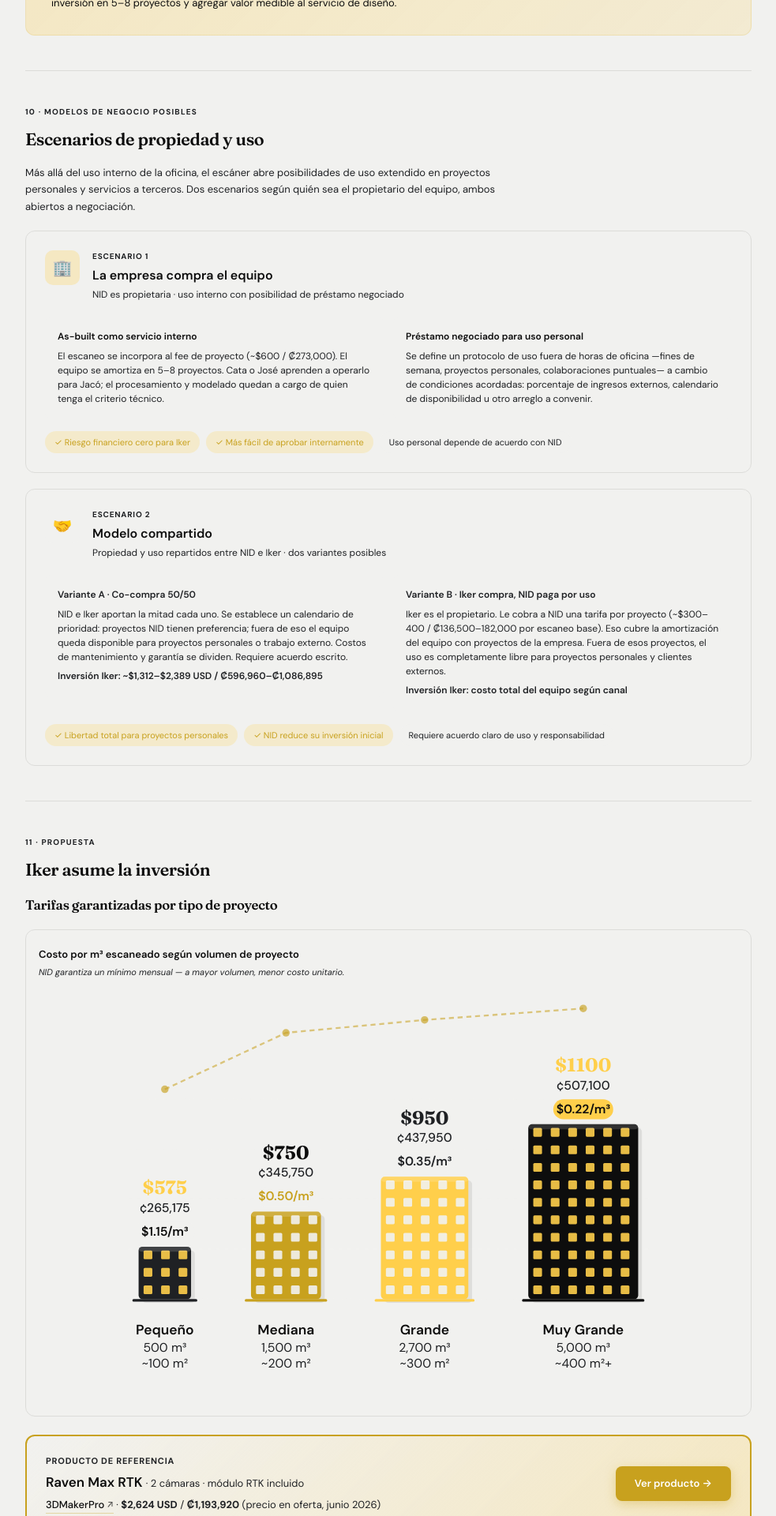
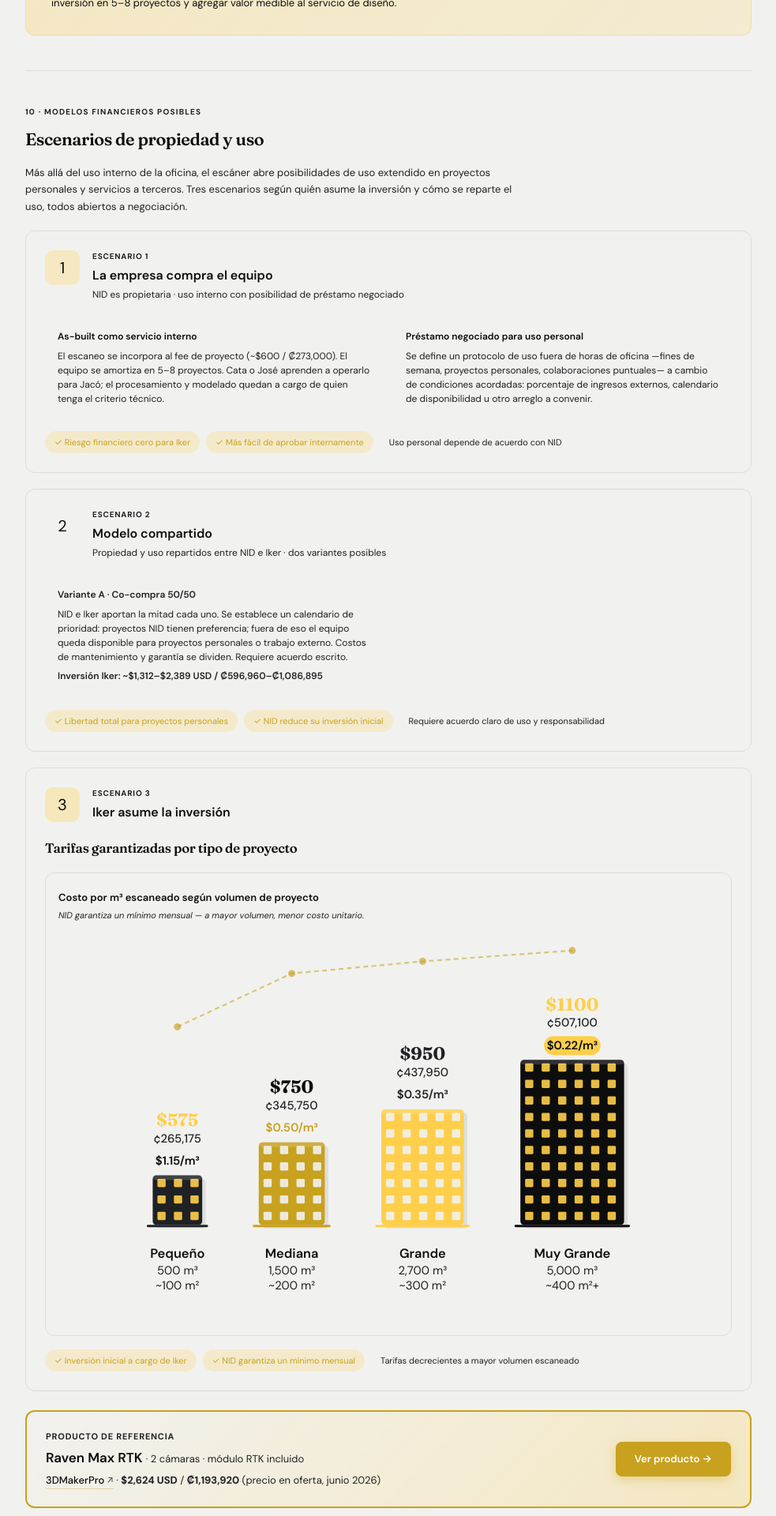
Before and after one commit to iluna007/comparativo, a React (Vite) app: page / in a window 1280 px wide. Shown: the part 8760-10680 px from the top of the page at 79% size, without its empty margins (148-1131 px from the left). Built offline with nearby package versions, Linux system fonts and the light colour scheme.

Commit message:
finiquitado

```diff
--- a/src/App.jsx
+++ b/src/App.jsx
@@ -10,7 +10,6 @@ import ImportSection from './components/ImportSection'
 import ROISection from './components/ROISection'
 import RisksSection, { ConclusionSection } from './components/RisksSection'
 import BusinessSection from './components/BusinessSection'
-import FinancingSection from './components/FinancingSection'
 import Footer from './components/Footer'
 import { useScrollProgress } from './hooks/useScrollReveal'
 
@@ -49,8 +48,6 @@ export default function App() {
           <ConclusionSection />
           <Divider />
           <BusinessSection />
-          <Divider />
-          <FinancingSection />
           <Footer />
         </main>
       </div>
--- a/src/components/BusinessSection.jsx
+++ b/src/components/BusinessSection.jsx
@@ -1,3 +1,4 @@
+import VolumeDiagram from './VolumeDiagram'
 import { businessModels } from '../data/content'
 import { Reveal } from './Navigation'
 
@@ -5,16 +6,17 @@ export default function BusinessSection() {
   return (
     <section id="business" className="section">
       <Reveal direction="left">
-        <div className="section-label">10 · Modelos de negocio posibles</div>
+        <div className="section-label">10 · Modelos financieros posibles</div>
         <h2 className="section-title">Escenarios de propiedad y uso</h2>
         <p className="section-lead">
           Más allá del uso interno de la oficina, el escáner abre posibilidades de uso extendido en proyectos personales
-          y servicios a terceros. Dos escenarios según quién sea el propietario del equipo, ambos abiertos a negociación.
+          y servicios a terceros. Tres escenarios según quién asume la inversión y cómo se reparte el uso, todos abiertos
+          a negociación.
         </p>
       </Reveal>
 
       {businessModels.map((model, i) => (
-        <Reveal key={model.num} delay={i * 100} direction={i === 0 ? 'left' : 'right'}>
+        <Reveal key={model.num} delay={i * 100} direction={i % 2 === 0 ? 'left' : 'right'}>
           <article className="bm-card">
             <div className="bm-header">
               <div className="bm-icon" style={{ background: model.iconBg }}>{model.icon}</div>
@@ -24,6 +26,13 @@ export default function BusinessSection() {
                 <div className="bm-sub">{model.sub}</div>
               </div>
             </div>
+
+            {model.volumeDiagram ? (
+              <div className="tiers-block">
+                <h3 className="tiers-heading">Tarifas garantizadas por tipo de proyecto</h3>
+                <VolumeDiagram />
+              </div>
+            ) : (
               <div className="bm-inner-grid">
                 {model.variants.map((v, j) => (
                   <Reveal key={v.title} delay={j * 60} direction="up">
@@ -35,6 +44,8 @@ export default function BusinessSection() {
                   </Reveal>
                 ))}
               </div>
+            )}
+
             <div className="tags-row">
               {model.tags.map((tag) => (
                 <span key={tag.text} className={`tag tag-${tag.variant}`}>{tag.text}</span>
--- a/src/components/FinancingSection.jsx
+++ /dev/null
@@ -1,24 +0,0 @@
-import VolumeDiagram from './VolumeDiagram'
-import { Reveal } from './Navigation'
-import { financingProposal } from '../data/content'
-
-export default function FinancingSection() {
-  const { sectionNum, title } = financingProposal
-
-  return (
-    <section id="financing" className="section">
-      <Reveal direction="left">
-        <div className="section-label">{sectionNum} · Propuesta</div>
-        <h2 className="section-title">{title}</h2>
-      </Reveal>
-
-      <div className="tiers-block">
-        <Reveal delay={80} direction="left">
-          <h3 className="tiers-heading">Tarifas garantizadas por tipo de proyecto</h3>
-        </Reveal>
-
-        <VolumeDiagram />
-      </div>
-    </section>
-  )
-}
--- a/src/data/content.js
+++ b/src/data/content.js
@@ -16,8 +16,7 @@ export const navSections = [
   { id: 'roi', label: 'Retorno', num: '07' },
   { id: 'risks', label: 'Consideraciones', num: '08' },
   { id: 'conclusion', label: 'Conclusión', num: '09' },
-  { id: 'business', label: 'Modelos de negocio', num: '10' },
-  { id: 'financing', label: 'Propuesta NID · Iker', num: '11' },
+  { id: 'business', label: 'Modelos financieros posibles', num: '10' },
 ]
 
 export const introConcepts = [
@@ -338,7 +337,7 @@ export const risks = [
 export const businessModels = [
   {
     num: 'Escenario 1',
-    icon: '🏢',
+    icon: '1',
     iconBg: 'var(--teal-light)',
     title: 'La empresa compra el equipo',
     sub: 'NID es propietaria · uso interno con posibilidad de préstamo negociado',
@@ -354,13 +353,12 @@ export const businessModels = [
   },
   {
     num: 'Escenario 2',
-    icon: '🤝',
+    icon: '2',
     iconBg: 'var(--purple-light)',
     title: 'Modelo compartido',
     sub: 'Propiedad y uso repartidos entre NID e Iker · dos variantes posibles',
     variants: [
       { title: 'Variante A · Co-compra 50/50', desc: 'NID e Iker aportan la mitad cada uno. Se establece un calendario de prioridad: proyectos NID tienen preferencia; fuera de eso el equipo queda disponible para proyectos personales o trabajo externo. Costos de mantenimiento y garantía se dividen. Requiere acuerdo escrito.', bg: 'var(--purple-light)', accent: true, investment: 'Inversión Iker: ~$1,312–$2,389 USD / ₡596,960–₡1,086,895' },
-      { title: 'Variante B · Iker compra, NID paga por uso', desc: 'Iker es el propietario. Le cobra a NID una tarifa por proyecto (~$300–400 / ₡136,500–182,000 por escaneo base). Eso cubre la amortización del equipo con proyectos de la empresa. Fuera de esos proyectos, el uso es completamente libre para proyectos personales y clientes externos.', bg: 'var(--purple-light)', accent: true, investment: 'Inversión Iker: costo total del equipo según canal' },
     ],
     tags: [
       { text: '✓ Libertad total para proyectos personales', variant: 'green' },
@@ -368,13 +366,19 @@ export const businessModels = [
       { text: 'Requiere acuerdo claro de uso y responsabilidad', variant: 'gray' },
     ],
   },
+  {
+    num: 'Escenario 3',
+    icon: '3',
+    iconBg: 'var(--amber-light)',
+    title: 'Iker asume la inversión',
+    volumeDiagram: true,
+    tags: [
+      { text: '✓ Inversión inicial a cargo de Iker', variant: 'green' },
+      { text: '✓ NID garantiza un mínimo mensual', variant: 'green' },
+      { text: 'Tarifas decrecientes a mayor volumen escaneado', variant: 'gray' },
+    ],
+  },
 ]
-
-export const financingProposal = {
-  sectionNum: '11',
-  sectionLabel: 'Propuesta de acuerdo NID · Iker',
-  title: 'Iker asume la inversión ',
-}
 
 export const productCta = {
   name: 'Raven Max RTK',
--- a/src/styles/index.css
+++ b/src/styles/index.css
@@ -1498,6 +1498,10 @@ th.col-raven {
   margin-top: 0.5rem;
 }
 
+.bm-card .tiers-block {
+  margin-bottom: 1rem;
+}
+
 .tiers-block .vd-wrap {
   margin-top: 1rem;
   margin-bottom: 0;
```
Lines whose indentation alone changed are shown as unchanged.
